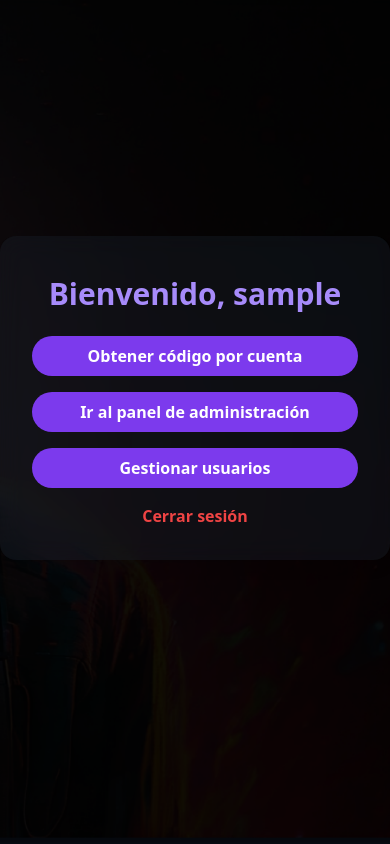
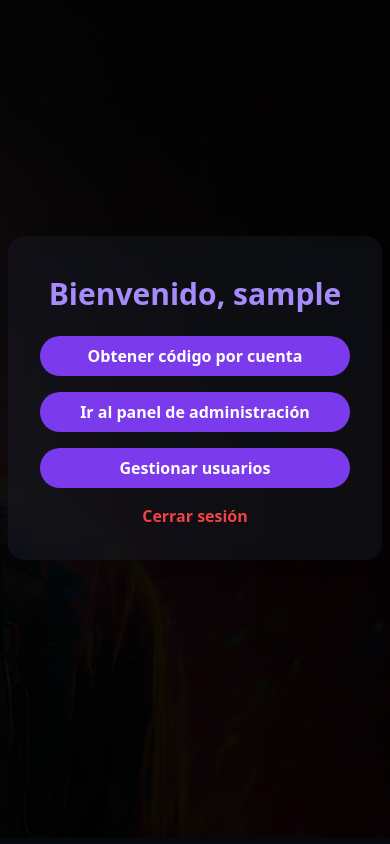
Before and after one commit to FlorenciaZalez/codigosflask, a Flask app: page /home in a window 390 px wide. Run offline with Flask 3, Linux system fonts and the light colour scheme; a user stored in the database is signed in; some libraries are stand-ins or nearby versions.

Commit message:
Responsive de administrador

```diff
--- a/codigo_app/templates/home.html
+++ b/codigo_app/templates/home.html
@@ -3,21 +3,31 @@
 <head>
     <meta charset="UTF-8">
     <title>Inicio</title>
+    <meta name="viewport" content="width=device-width, initial-scale=1.0">
     <script src="https://cdn.tailwindcss.com"></script>
+    <style>
+      @media (max-width: 640px) {
+        body {
+          background-image: url('{{ url_for('static', filename='assets/fondoOscuro.png') }}') !important;
+        }
+      }
+    </style>
 </head>
 <body
     class="flex items-center justify-center min-h-screen bg-gray-900"
     style="background-image: url('{{ url_for('static', filename='assets/fondoOscuro.png') }}'); background-size: cover; background-position: center;">
-    <div class="flex flex-col items-center w-full max-w-xl gap-6 -mt-12">
-        <div class="bg-gray-800 bg-opacity-30 backdrop-blur-md p-[32px] rounded-2xl shadow-lg w-full">
-            <h2 class="text-3xl font-semibold text-center text-violet-400 mb-6 mt-2">Bienvenido, {{ usuario }}</h2>
-            <div class="flex flex-col gap-4">
-                <a href="/codigo" class="bg-violet-600 hover:bg-violet-700 text-white font-semibold py-2 px-4 rounded-full text-center">Obtener código por cuenta</a>
+    <div class="flex flex-col items-center w-full max-w-xl gap-6 -mt-12 px-2">
+        <div class="bg-gray-800 bg-opacity-30 backdrop-blur-md p-[32px] sm:p-4 rounded-2xl shadow-lg w-full"
+             style="max-width: 100vw; box-sizing: border-box; margin-left: 24px; margin-right: 24px;">
+            <h2 class="text-3xl font-bold text-center text-violet-400 mb-6 mt-2 sm:text-2xl">Bienvenido, {{ usuario }}</h2>
+            <div class="flex flex-col gap-4 w-full"
+                 style="max-width: 100vw; box-sizing: border-box; margin-left: 0; margin-right: 0;">
+                <a href="/codigo" class="bg-violet-600 hover:bg-violet-700 text-white font-semibold py-2 px-4 rounded-full text-center w-full">Obtener código por cuenta</a>
                 {% if rol == 'admin' %}
-                    <a href="/admin" class="bg-violet-600 hover:bg-violet-700 text-white font-semibold py-2 px-4 rounded-full text-center">Ir al panel de administración</a>
-                    <a href="/gestionar-usuarios" class="bg-violet-600 hover:bg-violet-700 text-white font-semibold py-2 px-4 rounded-full text-center">Gestionar usuarios</a>
+                    <a href="/admin" class="bg-violet-600 hover:bg-violet-700 text-white font-semibold py-2 px-4 rounded-full text-center w-full">Ir al panel de administración</a>
+                    <a href="/gestionar-usuarios" class="bg-violet-600 hover:bg-violet-700 text-white font-semibold py-2 px-4 rounded-full text-center w-full">Gestionar usuarios</a>
                 {% endif %}
-                <a href="/logout" class="text-red-500 hover:underline font-semibold text-center">Cerrar sesión</a>
+                <a href="/logout" class="text-red-500 hover:underline font-semibold text-center w-full">Cerrar sesión</a>
             </div>
         </div>
     </div>
```
Also changed, not shown: codigo_app/templates/admin.html (+32 -42 lines).
